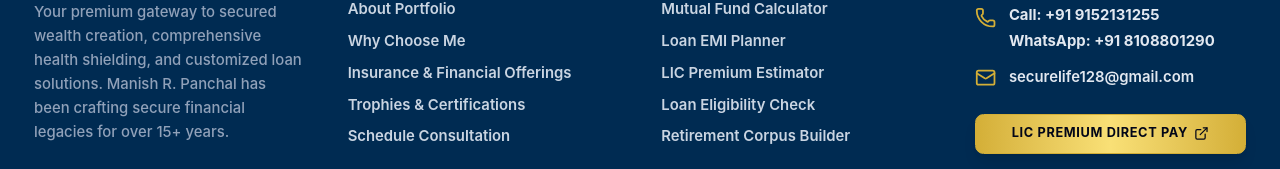
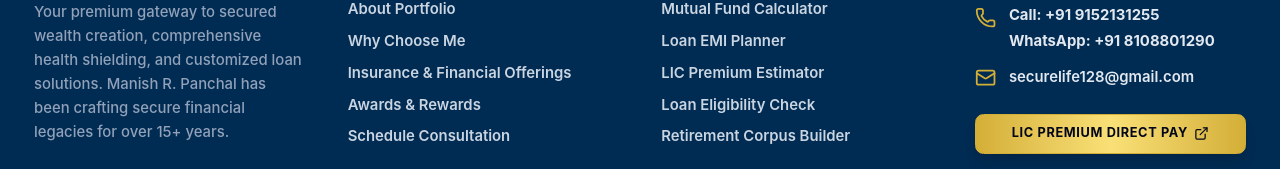
Before and after one commit to yashpanchal089/buyinsuranceplan, a React (Vite) app: page / in a window 1280 px wide. Shown: the part 8441-8610 px from the top of the page. Built offline with nearby package versions, Linux system fonts and the light colour scheme.

Commit message:
Update Footer link text from 'Trophies & Certifications' to 'Awards & Rewards'

```diff
--- a/src/components/Layout/Footer.jsx
+++ b/src/components/Layout/Footer.jsx
@@ -95,7 +95,7 @@ const Footer = ({ onCalculatorSelect }) => {
                 <button onClick={() => handleScrollTo('#services')} className="hover:text-brand-gold transition-colors duration-150">Insurance & Financial Offerings</button>
               </li>
               <li>
-                <button onClick={() => handleScrollTo('#awards')} className="hover:text-brand-gold transition-colors duration-150">Trophies & Certifications</button>
+                <button onClick={() => handleScrollTo('#awards')} className="hover:text-brand-gold transition-colors duration-150">Awards & Rewards</button>
               </li>
               <li>
                 <button onClick={() => handleScrollTo('#contact')} className="hover:text-brand-gold transition-colors duration-150">Schedule Consultation</button>
```
